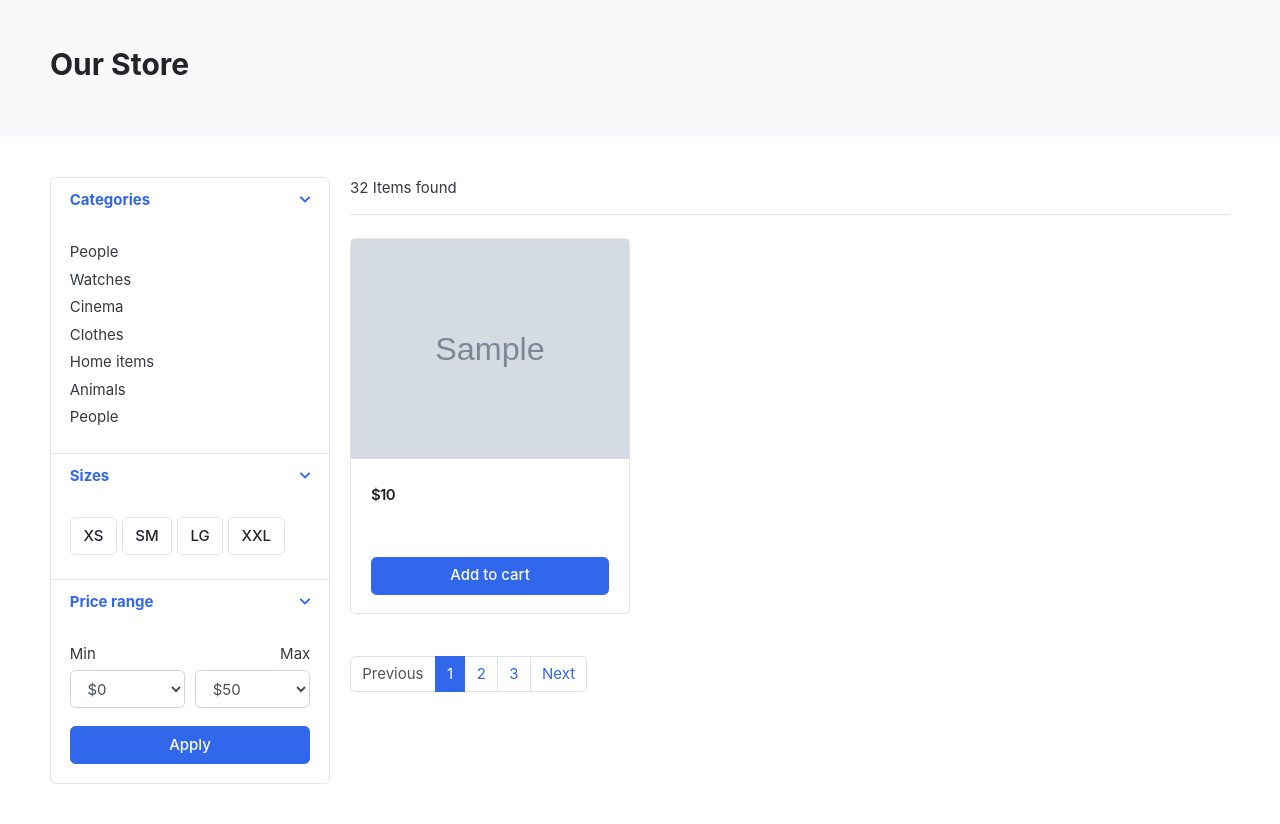
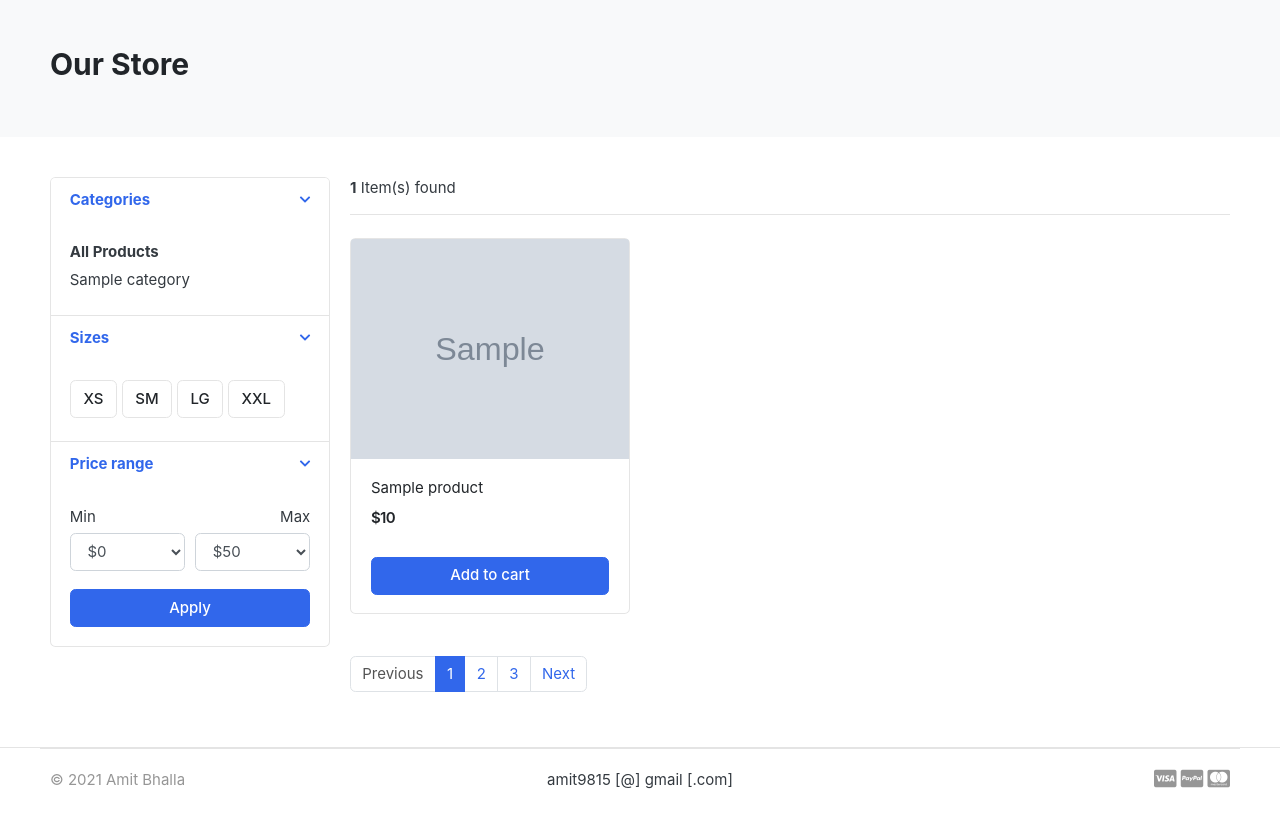
Before and after one commit to amitbhalla/gcart, a Django app: page /store/ in a window 1280 px wide. Shown: the part 80-904 px from the top of the page. After the commit the page ends 869 px from the top, so only its background shows below. Run offline with Django 3.2, Linux system fonts and the light colour scheme; tables that the repository leaves empty hold one stand-in row (values such as "Sample post"); grey boxes marked "Sample" are stand-in pictures; some libraries are stand-ins or nearby versions; some web fonts are replaced.

Commit message:
Categories and context processor

```diff
--- a/gcartapp/category/models.py
+++ b/gcartapp/category/models.py
@@ -1,6 +1,7 @@
 import os
 import uuid
 from django.db import models
+from django.urls import reverse
 
 
 def category_image(instance, filename):
@@ -22,3 +23,6 @@ class Category(models.Model):
 
     def __str__(self):
         return self.category_name
+
+    def get_url(self):
+        return reverse("products_by_category", args=[self.slug])
--- a/gcartapp/core/settings.py
+++ b/gcartapp/core/settings.py
@@ -17,7 +17,7 @@ SECRET_KEY = env("SECRET_KEY")
 # SECURITY WARNING: don't run with debug turned on in production!
 DEBUG = True
 
-ALLOWED_HOSTS = []
+ALLOWED_HOSTS = ["*"]
 
 
 # Application definition
@@ -61,6 +61,7 @@ TEMPLATES = [
                 "django.template.context_processors.request",
                 "django.contrib.auth.context_processors.auth",
                 "django.contrib.messages.context_processors.messages",
+                "home.context_processor.menu_links",
             ],
         },
     },
--- /dev/null
+++ b/gcartapp/home/context_processor.py
@@ -0,0 +1,6 @@
+from category.models import Category
+
+
+def menu_links(request):
+    links = Category.objects.all().order_by("category_name")
+    return dict(links=links)
--- a/gcartapp/store/templates/store/store.html
+++ b/gcartapp/store/templates/store/store.html
@@ -31,13 +31,10 @@
                             <div class="card-body">
 
                                 <ul class="list-menu">
-                                    <li><a href="#">People </a></li>
-                                    <li><a href="#">Watches </a></li>
-                                    <li><a href="#">Cinema </a></li>
-                                    <li><a href="#">Clothes </a></li>
-                                    <li><a href="#">Home items </a></li>
-                                    <li><a href="#">Animals</a></li>
-                                    <li><a href="#">People </a></li>
+                                    <li><a href="{% url 'store' %}"><b>All Products</b></a></li>
+                                    {% for category in links %}
+                                    <li><a href="{{ category.get_url }}">{{ category.category_name }}</a></li>
+                                    {% endfor %}
                                 </ul>
 
                             </div> <!-- card-body.// -->
@@ -124,7 +121,7 @@
 
                 <header class="border-bottom mb-4 pb-3">
                     <div class="form-inline">
-                        <span class="mr-md-auto">32 Items found </span>
+                        <span class="mr-md-auto"><b>{{ products_count }}</b> Item(s) found </span>
 
                     </div>
                 </header><!-- sect-heading -->
@@ -138,7 +135,7 @@
                             </div> <!-- img-wrap.// -->
                             <figcaption class="info-wrap">
                                 <div class="fix-height">
-                                    <a href="#" class="title">{{ product.name }}</a>
+                                    <a href="#" class="title">{{ product.product_name }}</a>
                                     <div class="price-wrap mt-2">
                                         <span class="price">${{ product.price|intcomma }}</span>
                                     </div> <!-- price-wrap.// -->
--- a/gcartapp/store/urls.py
+++ b/gcartapp/store/urls.py
@@ -4,4 +4,9 @@ from .views import StoreView
 
 urlpatterns = [
     path("", StoreView.as_view(), name="store"),
+    path(
+        "<slug:category_slug>/",
+        StoreView.as_view(),
+        name="products_by_category",
+    ),
 ]
--- a/gcartapp/store/views.py
+++ b/gcartapp/store/views.py
@@ -1,15 +1,24 @@
-from django.shortcuts import render
+from django.shortcuts import render, get_object_or_404
 from django.views.generic import base
 
 from store.models import Product
+from category.models import Category
 
 
 class StoreView(base.View):
-    def get(self, request):
-        products = Product.objects.filter(is_available=True).order_by(
-            "-modified_date"
-        )
+    def get(self, request, category_slug=None):
+
+        if category_slug:
+            category = get_object_or_404(Category, slug=category_slug)
+            products = Product.objects.filter(
+                is_available=True, category=category
+            ).order_by("-modified_date")
+        else:
+            products = Product.objects.filter(is_available=True).order_by(
+                "-modified_date"
+            )
         context = {
             "products": products,
+            "products_count": products.count(),
         }
         return render(request, "store/store.html", context)
--- a/gcartapp/templates/includes/header.html
+++ b/gcartapp/templates/includes/header.html
@@ -12,7 +12,7 @@
         <div class="container">
             <div class="row align-items-center">
                 <div class="col-lg-2 col-md-3 col-6">
-                    <a href="#" class="brand-wrap">
+                    <a href="{% url 'home' %}" class="brand-wrap">
                         <img class="logo" src="{% static 'home/images/logo.png' %}">
                     </a> <!-- brand-wrap.// -->
                 </div>
@@ -22,8 +22,10 @@
                             <i class="fa fa-bars"></i> All category
                         </button>
                         <div class="dropdown-menu">
-                            <a class="dropdown-item" href="#"><b>All Products</b></a>
-                            <a class="dropdown-item" href="#">Category</a>
+                            <a class="dropdown-item" href="{% url 'store' %}"><b>All Products</b></a>
+                            {% for category in links %}
+                            <a class="dropdown-item" href="{{ category.get_url }}">{{ category.category_name }}</a>
+                            {% endfor %}
                         </div>
                     </div> <!-- category-wrap.// -->
                 </div> <!-- col.// -->
```
Also changed, not shown: gcartapp/templates/404.html (added, +11 -0 lines).
